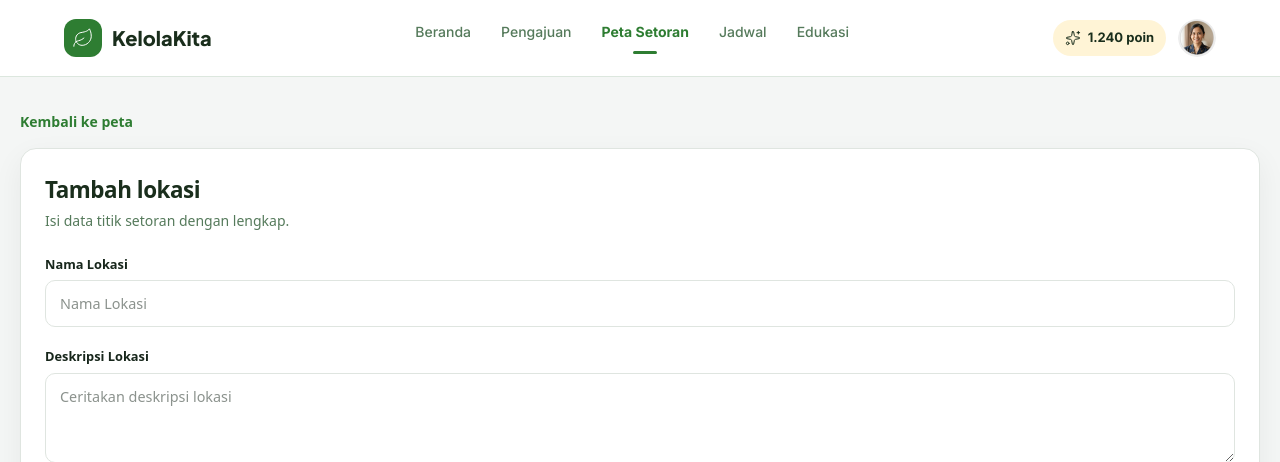
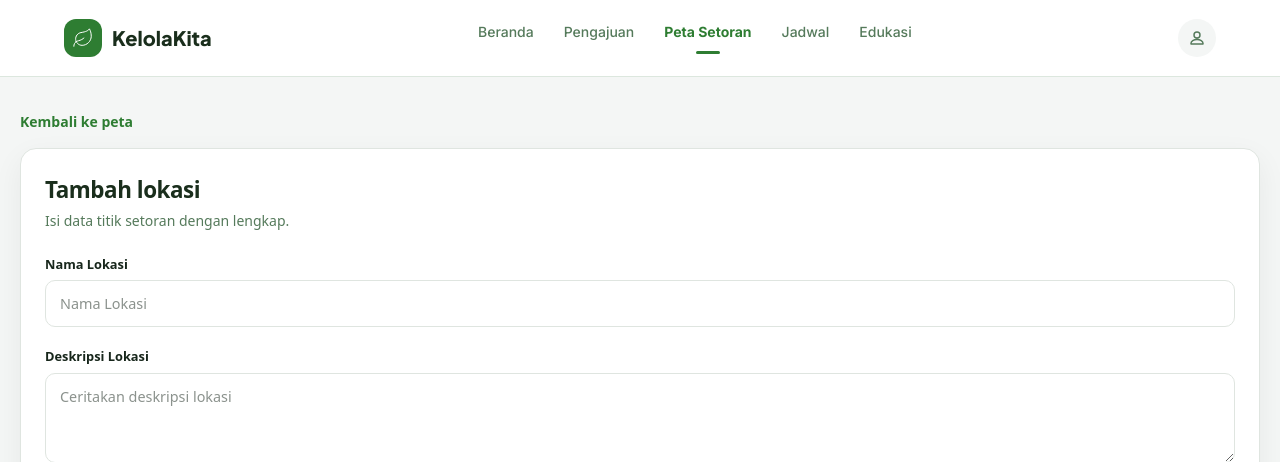
Before and after one commit to pbp-f-kelompok-1/KelolaKita, a Django app: page /locations/add/ in a window 1280 px wide. Shown: the top 462 px of the page. Run offline with Django 5.2, Linux system fonts and the light colour scheme; style sheets or scripts are compiled from the project's sources; some libraries are stand-ins or nearby versions.

Commit message:
fix(header): remove fake poin badge and avatar photo
Both were static on every page for every visitor, with no Points
model or auth system behind them at all. Rather than keep displaying
numbers/photos that don't correspond to anything real, swap in a
neutral account icon until there's an actual user/points model to
back it.

```diff
--- a/templates/_nav_links.html
+++ b/templates/_nav_links.html
@@ -1,4 +1,3 @@
-{% load static %}
 {% if mobile %}
 <a href="{% url 'landing_page' %}"
    class="rounded-lg px-3 py-2.5 text-sm {% if active_nav == 'beranda' %}font-bold text-[#2e7d32]{% else %}font-medium text-[#557a5b]{% endif %}">
@@ -20,10 +19,6 @@
    class="rounded-lg px-3 py-2.5 text-sm {% if active_nav == 'edukasi' %}font-bold text-[#2e7d32]{% else %}font-medium text-[#557a5b]{% endif %}">
     Edukasi
 </a>
-<span class="mt-1 flex items-center gap-[7px] self-start rounded-full bg-[#fff4d6] px-3 py-2 sm:hidden">
-    <img src="{% static 'icons/sparkles.svg' %}" alt="" class="size-4">
-    <span class="text-[13px] font-bold whitespace-nowrap text-[#1a2e1c]">1.240 poin</span>
-</span>
 {% else %}
 <a href="{% url 'landing_page' %}"
    class="flex flex-col items-center gap-[9px] text-sm whitespace-nowrap {% if active_nav == 'beranda' %}font-bold text-[#2e7d32]{% else %}font-medium text-[#557a5b] hover:text-[#2e7d32]{% endif %}">
--- a/templates/base.html
+++ b/templates/base.html
@@ -36,12 +36,12 @@
             </nav>
 
             <div class="flex shrink-0 items-center gap-2 sm:gap-3">
-                <span class="hidden items-center gap-[7px] rounded-full bg-[#fff4d6] px-3 py-2 sm:flex">
-                    <img src="{% static 'icons/sparkles.svg' %}" alt="" class="size-4">
-                    <span class="text-[13px] font-bold whitespace-nowrap text-[#1a2e1c]">1.240 poin</span>
+                <span class="flex size-[38px] shrink-0 items-center justify-center rounded-full bg-[#f4f6f5] text-[#557a5b]"
+                      title="Belum masuk akun" aria-hidden="true">
+                    <svg viewBox="0 0 20 20" fill="none" stroke="currentColor" stroke-width="1.6" stroke-linecap="round" stroke-linejoin="round" class="size-[18px]">
+                        <path d="M10 10a3.333 3.333 0 1 0 0-6.667A3.333 3.333 0 0 0 10 10Zm0 1.667c-3.683 0-6.667 1.866-6.667 4.166v.834h13.334v-.834c0-2.3-2.984-4.166-6.667-4.166Z" />
+                    </svg>
                 </span>
-                <img src="{% static 'img/schedule/avatar-placeholder.png' %}" alt="Avatar pengguna"
-                     class="size-[38px] shrink-0 rounded-full object-cover">
                 <button type="button" id="mobile-nav-toggle" aria-label="Buka menu" aria-expanded="false"
                         aria-controls="mobile-nav"
                         class="flex size-9 shrink-0 items-center justify-center rounded-lg border border-[#dce7de] text-[#1a2e1c] lg:hidden">
```
Also changed, not shown: static/icons/sparkles.svg (deleted), static/img/schedule/avatar-placeholder.png (deleted).
